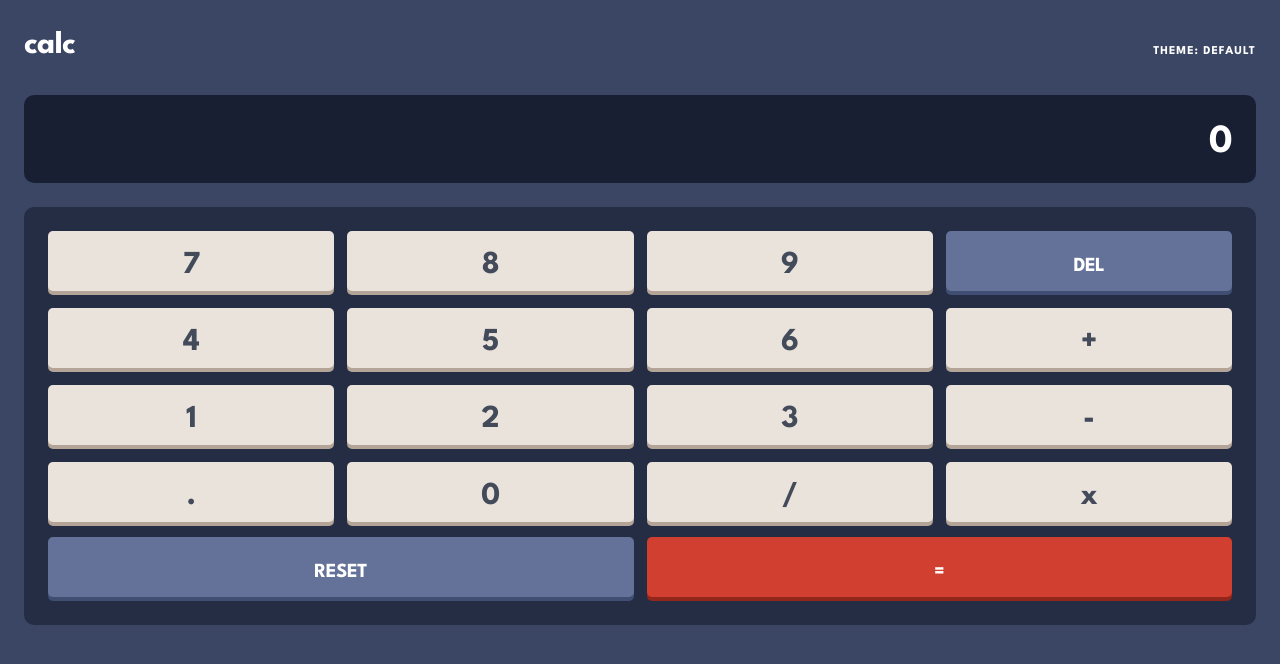
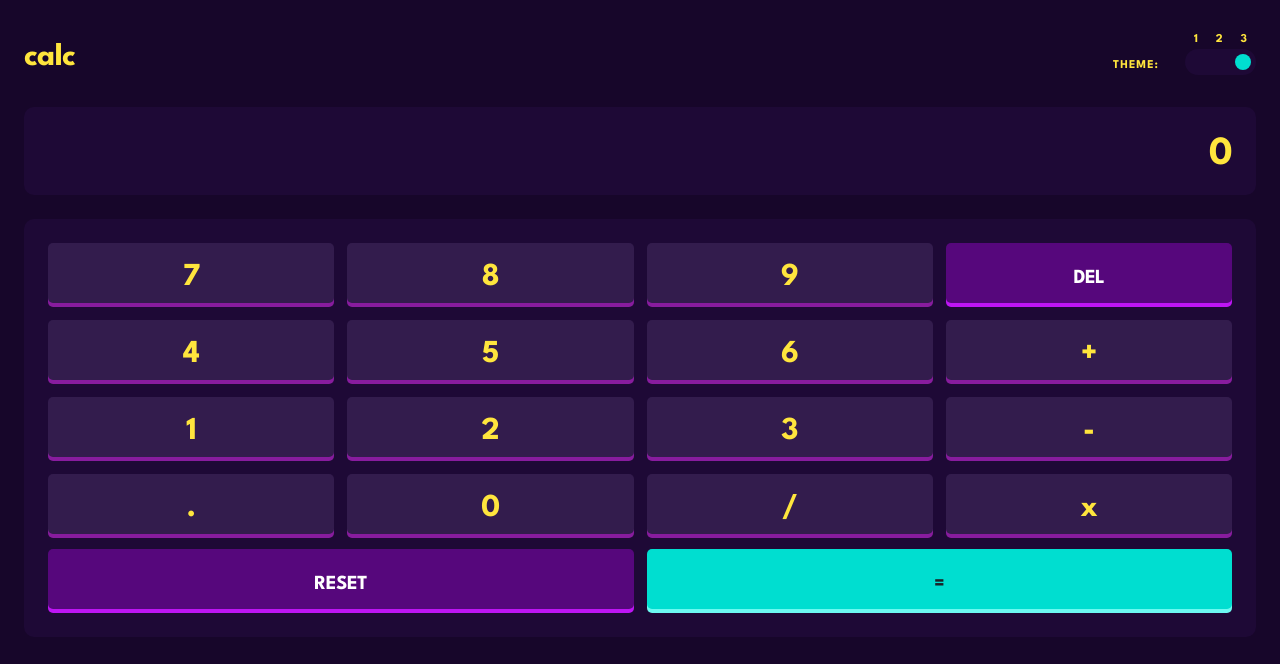
Before and after one commit to feMoraes0/frontend-mentor-calculator-app, a React (Vite) app: page / in a window 1280 px wide. Shown: the top 664 px of the page. Built offline with nearby package versions, Linux system fonts and the light colour scheme.

Commit message:
feat: add theme switch

```diff
--- a/src/controller/App.controller.tsx
+++ b/src/controller/App.controller.tsx
@@ -5,8 +5,16 @@ import simpleCalculation from '../usecase/simpleCalculation';
 
 const AppController = () => {
   const operators = ['+', '-', 'x', '/'];
-  const [theme, setTheme] = useState<ThemeType>('default');
+  const [theme, setTheme] = useState<ThemeType>('dark');
   const [displayValue, setDisplayValue] = useState<string>('0');
+
+  const triggerThemeChange = () => {
+    setTheme((prev) => {
+      if (prev === 'default') return 'light';
+      if (prev === 'light') return 'dark';
+      return 'default';
+    });
+  };
 
   const onPadClick = (item: string) => {
     if (item === 'RESET') {
@@ -47,7 +55,7 @@ const AppController = () => {
       theme={theme}
       displayValue={displayValue}
       onPadClick={onPadClick}
-      onThemeChange={setTheme}
+      triggerThemeChange={triggerThemeChange}
     />
   );
 };
--- a/src/view/App.view.tsx
+++ b/src/view/App.view.tsx
@@ -6,14 +6,14 @@ type AppViewProps = {
   theme: ThemeType;
   displayValue: string;
   onPadClick: (item: string) => void;
-  onThemeChange: (theme: ThemeType) => void;
+  triggerThemeChange: () => void;
 };
 
 const AppView = ({
   theme,
   displayValue,
   onPadClick,
-  onThemeChange,
+  triggerThemeChange,
 }: AppViewProps) => {
   return (
     <main
@@ -35,7 +35,7 @@ const AppView = ({
         >
           calc
         </a>
-        <ThemeToggle theme={theme} onThemeChange={onThemeChange} />
+        <ThemeToggle theme={theme} triggerThemeChange={triggerThemeChange} />
       </header>
       <h1
         className="
--- a/src/view/elements/ThemeToggle.element.tsx
+++ b/src/view/elements/ThemeToggle.element.tsx
@@ -2,12 +2,12 @@ import { type ThemeType } from '../../@types';
 
 type ThemeToggleProps = {
   theme: ThemeType;
-  onThemeChange: (theme: ThemeType) => void;
+  triggerThemeChange: () => void;
 };
 
-const ThemeToggle = ({ theme, onThemeChange }: ThemeToggleProps) => {
+const ThemeToggle = ({ triggerThemeChange }: ThemeToggleProps) => {
   return (
-    <div>
+    <div className="flex flex-row items-end gap-[26px]">
       <span
         className="
           font-bold text-[12px] tracking-[1px] uppercase
@@ -15,10 +15,43 @@ const ThemeToggle = ({ theme, onThemeChange }: ThemeToggleProps) => {
           theme-light:text-[#36362C]
           theme-dark:text-[#FFE53D]
         "
-        onClick={() => onThemeChange('light')}
       >
-        Theme: {theme}
+        Theme:
       </span>
+      <div className="flex flex-col items-start justify-start cursor-pointer">
+        <div className="w-full flex flex-row justify-between px-[9px]">
+          {new Array(3).fill('').map((_, index) => (
+            <span
+              className="
+                text-[12px] font-bold
+                theme-default:text-[#FFFFFF]
+                theme-light:text-[#36362C]
+                theme-dark:text-[#FFE53D]
+              "
+            >
+              {index + 1}
+            </span>
+          ))}
+        </div>
+        <div
+          className="
+            w-[71px] h-[26px] rounded-[13px] p-[5px]
+            theme-default:bg-[#242D44]
+            theme-light:bg-[#D2CDCD]
+            theme-dark:bg-[#1E0936]
+          "
+          onClick={() => triggerThemeChange()}
+        >
+          <div
+            className="
+              w-4 h-4 rounded-full
+              theme-default:bg-[#D03F2F]
+              theme-light:bg-[#C85402] theme-light:ml-[23px]
+              theme-dark:bg-[#00DED0] theme-dark:ml-[45px]
+            "
+          />
+        </div>
+      </div>
     </div>
   );
 };
```
